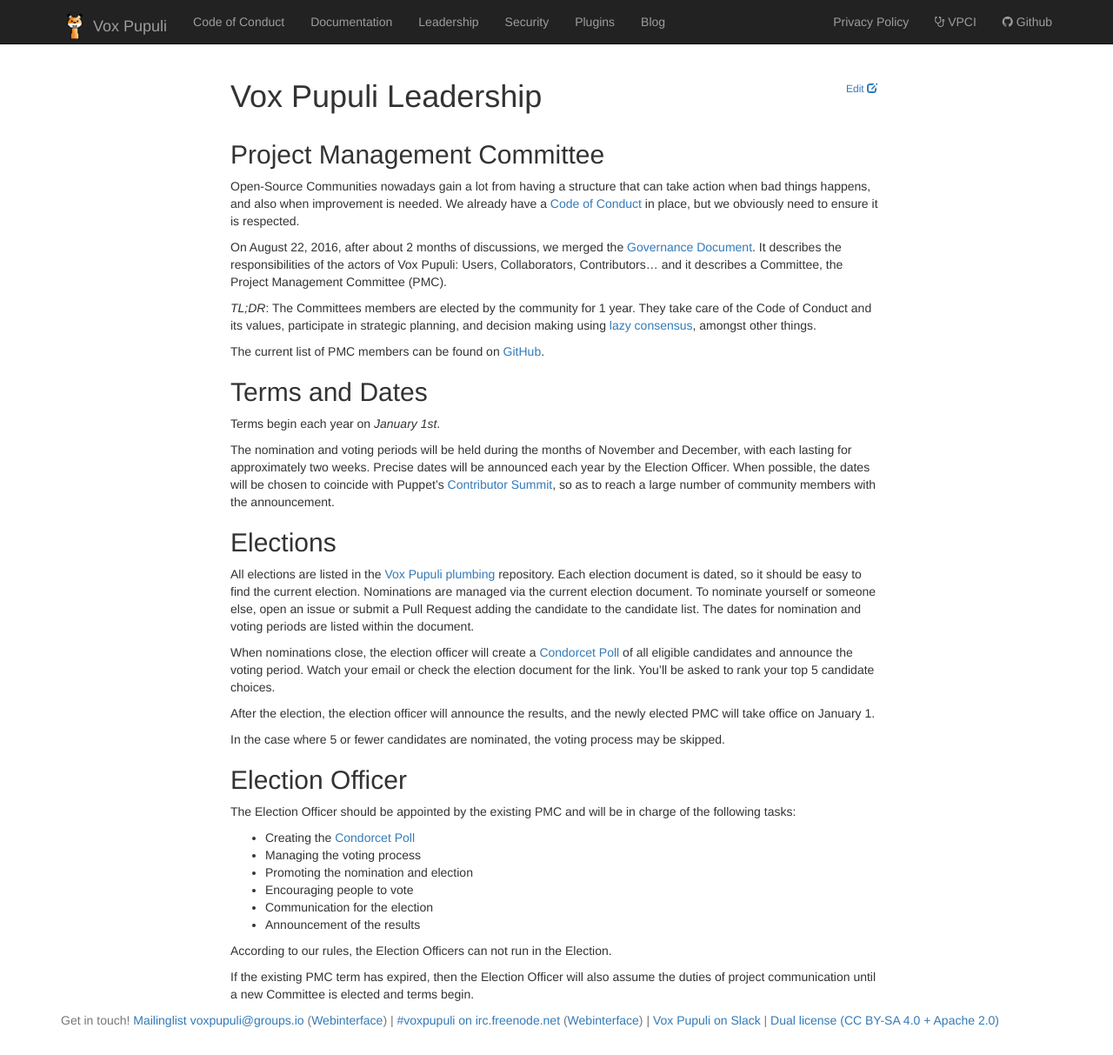
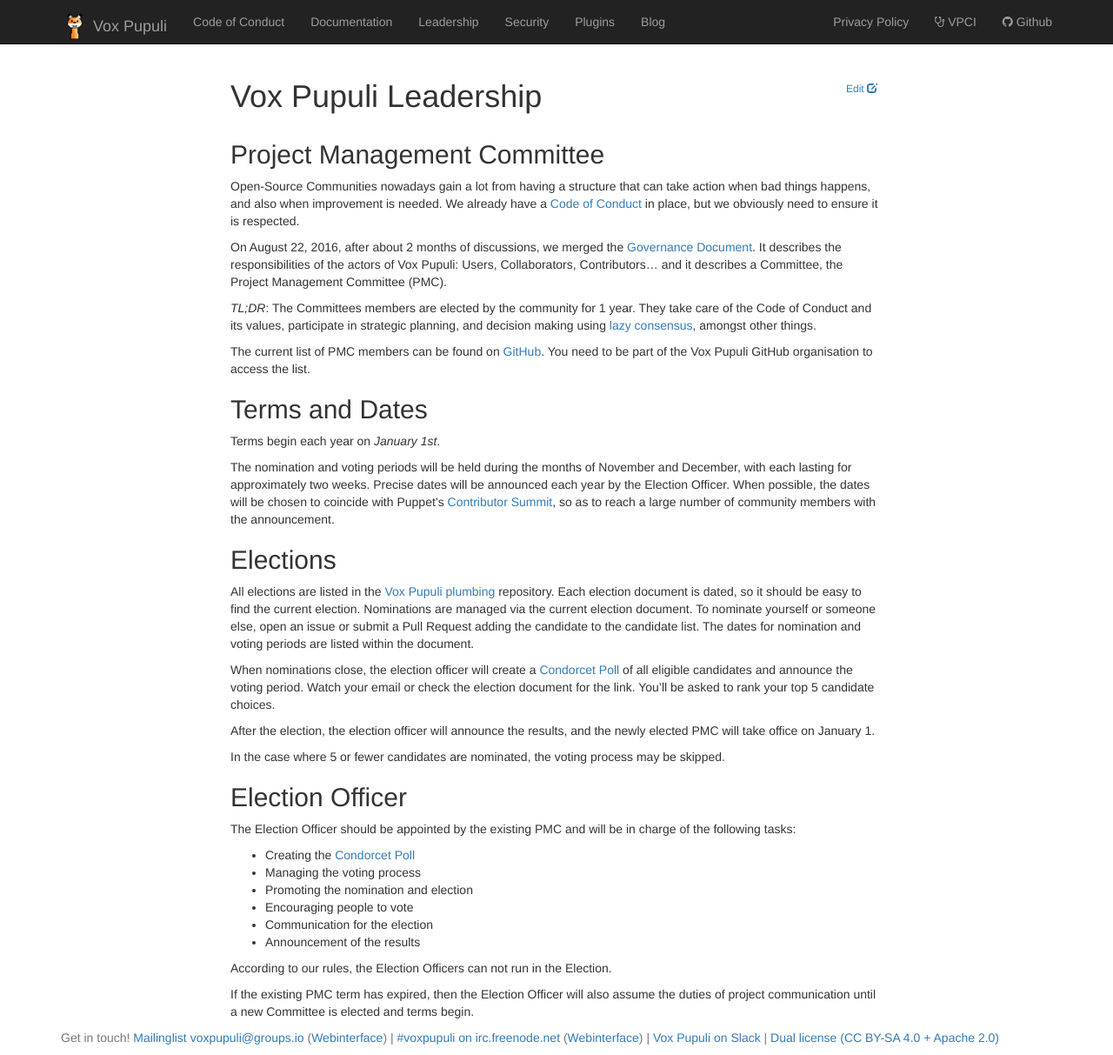
Before and after one commit to voxpupuli/voxpupuli.github.io, a Jekyll site: the page built from elections/index.md, in a window 1280 px wide. Shown: the whole page at 87% size. Built offline with Jekyll 4.4.1, drawn with Linux system fonts in a browser that asks for light colours; nearby versions of some CDN libraries.

Commit message:
Add a notice for the PMC group
Fixes #194
... at least in parts. This commit adds a mention to our governance
document. People that are not part of our GitHub org cannot access
teams.

```diff
--- a/elections/index.md
+++ b/elections/index.md
@@ -19,7 +19,8 @@
 care of the Code of Conduct and its values, participate in strategic planning,
 and decision making using [lazy consensus][lazy], amongst other things.
 
-The current list of PMC members can be found on [GitHub][maintainers].
+The current list of PMC members can be found on [GitHub][maintainers]. You need
+to be part of the Vox Pupuli GitHub organisation to access the list.
 
 ## Terms and Dates
 
```
